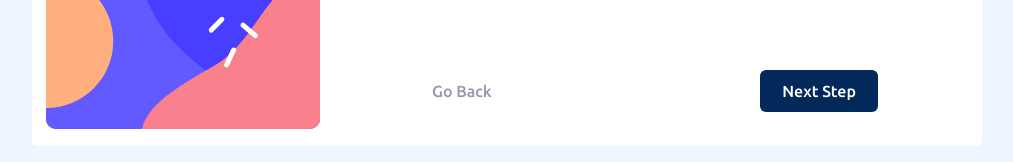
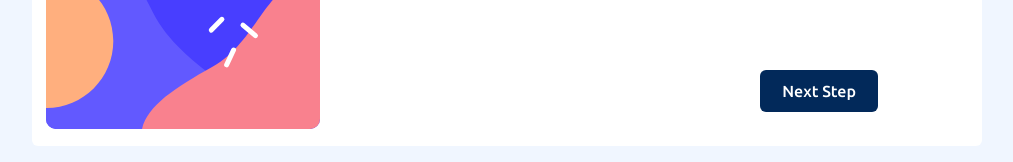
Before and after one commit to tymino/frontendmentor_multi-step-form, a Vue app: page / in a window 1280 px wide. Shown: the part 554-716 px from the top of the page, without its empty margins (133-1146 px from the left). Built offline with nearby package versions, Linux system fonts and the light colour scheme.

Commit message:
refac & fix

```diff
--- a/src/App.vue
+++ b/src/App.vue
@@ -11,12 +11,14 @@
         <BlockPickAddons v-else-if="currentStep === 3" />
         <BlockSummary v-else-if="currentStep === 4" />
 
-        <div class="form__buttons">
-          <Button btnType="link" @click="setPrevStep">go back</Button>
-          <Button
-            v-if="currentStep === 4"
-            btnType="confirm"
-            @click="setNextStep"
+        <div
+          class="form__buttons"
+          :class="{ 'form__buttons--end': currentStep === 1 }"
+        >
+          <Button v-if="currentStep !== 1" btnType="link" @click="setPrevStep"
+            >go back</Button
+          >
+          <Button v-if="currentStep === 4" btnType="confirm" @click="setConfirm"
             >confirm</Button
           >
           <Button v-else btnType="primary" @click="setNextStep"
@@ -60,6 +62,7 @@ export default {
       currentStep: computed(() => store.state.currentStep),
       setPrevStep: () => store.commit('setPrevStep'),
       setNextStep: () => store.commit('setNextStep'),
+      setConfirm: () => store.commit('setConfirm'),
     };
   },
 };
@@ -92,12 +95,13 @@ export default {
   padding: 40px 90px 20px;
   width: 100%;
 
-  // &__content {
-  // }
-
   &__buttons {
     display: flex;
     justify-content: space-between;
+
+    &--end {
+      justify-content: flex-end;
+    }
   }
 }
 
--- a/src/components/BlockPickAddons.vue
+++ b/src/components/BlockPickAddons.vue
@@ -1,6 +1,6 @@
 <template>
   <div class="content">
-    <Title class="content__title" :data="header"></Title>
+    <Title class="content__title" :data="header" />
 
     <div class="content__checkboxes">
       <CheckboxList
--- a/src/components/BlockSelectPlan.vue
+++ b/src/components/BlockSelectPlan.vue
@@ -1,6 +1,6 @@
 <template>
   <div class="content">
-    <Title class="content__title" :data="header"></Title>
+    <Title class="content__title" :data="header" />
 
     <div class="content__options">
       <Options
--- a/src/components/BlockSummary.vue
+++ b/src/components/BlockSummary.vue
@@ -1,6 +1,6 @@
 <template>
   <div class="content">
-    <Title class="content__title" :data="header"></Title>
+    <Title class="content__title" :data="header" />
 
     <div>{{ getTotalInfo.value }}</div>
 
--- a/src/components/BlockYourInfo.vue
+++ b/src/components/BlockYourInfo.vue
@@ -1,6 +1,6 @@
 <template>
   <div class="content">
-    <Title class="content__title" :data="header"></Title>
+    <Title class="content__title" :data="header" />
 
     <div class="content__form">
       <Input
--- a/src/components/UI/Button.vue
+++ b/src/components/UI/Button.vue
@@ -51,6 +51,7 @@ export default {
   &--link {
     background: none;
     color: var(--color-cool-gray);
+    padding: 12px 0px;
 
     &:hover {
       color: var(--color-marine-blue);
--- a/src/store/index.js
+++ b/src/store/index.js
@@ -28,10 +28,8 @@ const store = createStore({
   },
   mutations: {
     updateSteps(state, stepNumber) {
-      if (stepNumber > state.steps.length) {
+      if (stepNumber > state.steps.length || stepNumber < 1) {
         stepNumber = 1;
-      } else if (stepNumber < 1) {
-        stepNumber = state.steps.length;
       }
 
       state.steps = state.steps.map((step) => ({
@@ -50,6 +48,9 @@ const store = createStore({
     setStep(state, stepNumber) {
       this.commit('updateSteps', stepNumber);
     },
+    setConfirm(state) {
+      state.isTheEnd = true;
+    },
   },
   modules: {
     blockYourInfo,
```
